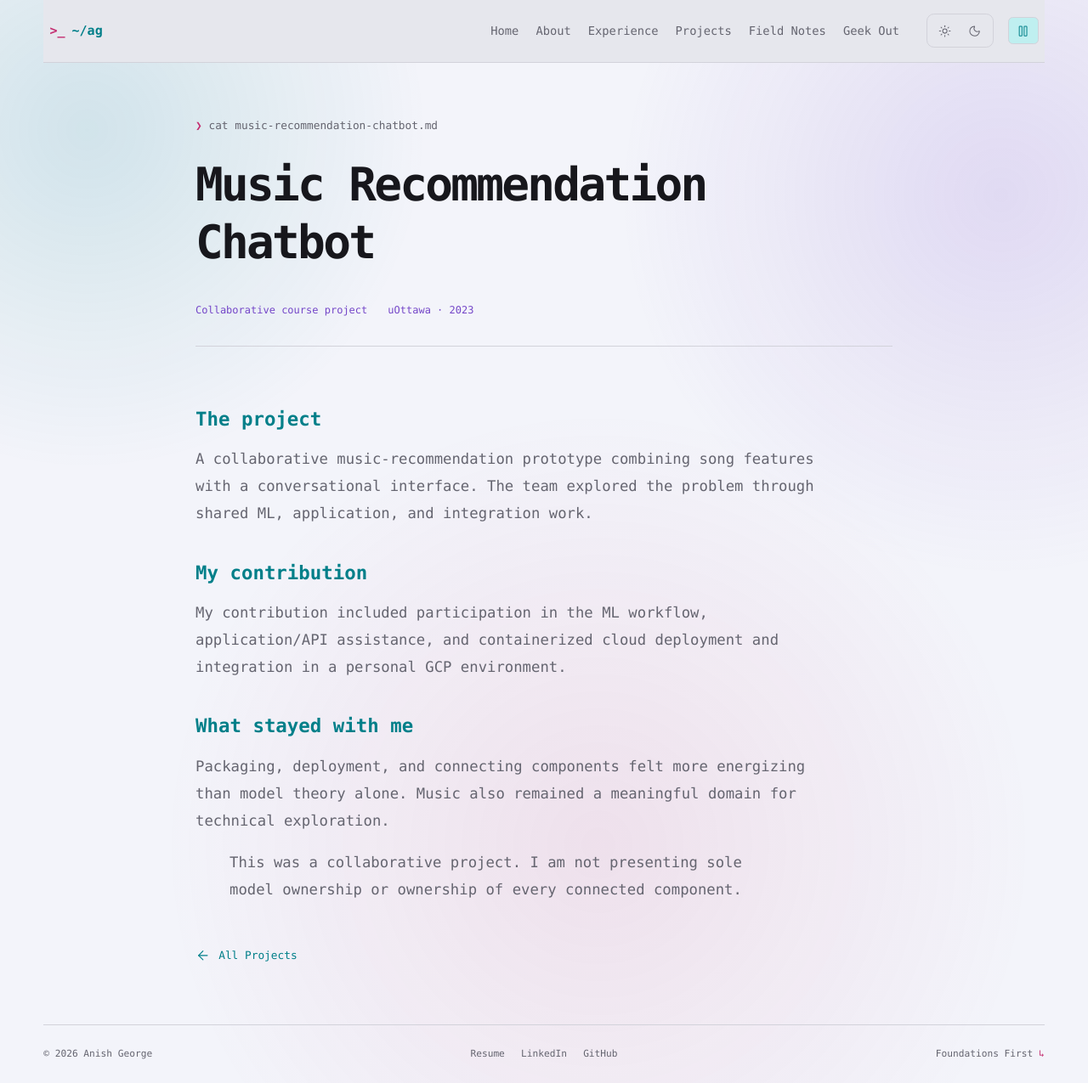
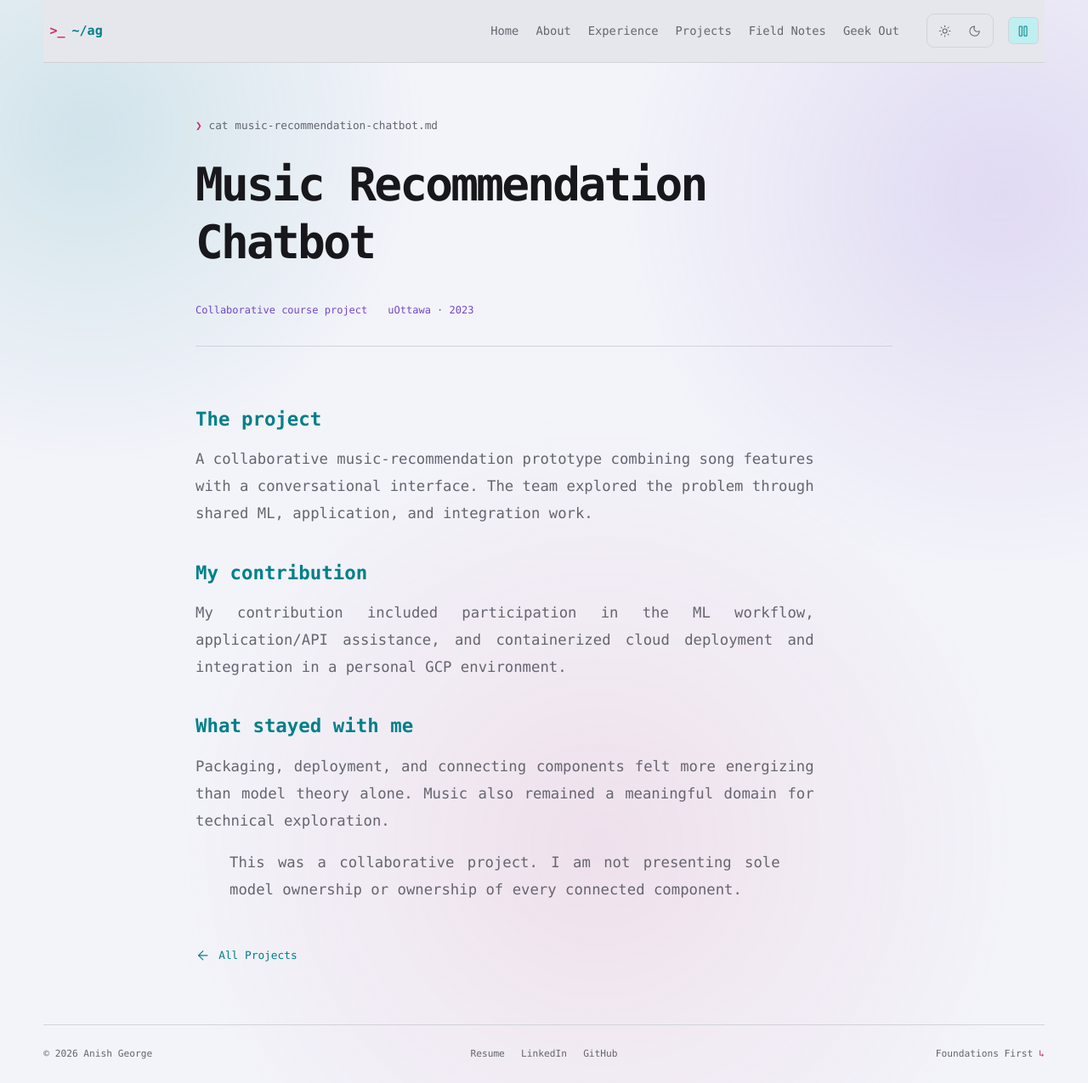
Before and after one commit to ANISHG-26/ANISHG-26.github.io, a Jekyll site: the page built from _projects/music-recommendation-chatbot.md, in a window 1280 px wide and 1275 px high. Shown: the whole window at 85% size. Built offline with Jekyll 4.4.1, drawn with Linux system fonts in a browser that asks for light colours; nearby versions of some CDN libraries.

Commit message:
refine: justify markdown body copy

```diff
--- a/assets/css/portfolio.css
+++ b/assets/css/portfolio.css
@@ -291,7 +291,7 @@ svg { width: 1.1rem; height: 1.1rem; flex: 0 0 auto; }
 .post-content { padding-block: 2rem; max-width: 70ch; font-family: var(--font-code); font-size: 1.08rem; line-height: 1.85; }
 .post-content > p:first-child { font-size: 1.4rem; color: var(--foreground); }
 .post-content h2 { margin-top: 2.4rem; font-size: 1.4rem; color: var(--cyan); }
-.post-content p { color: var(--muted-foreground); }
+.post-content p { color: var(--muted-foreground); text-align: justify; text-justify: inter-word; text-align-last: left; }
 .back-link { display: inline-flex; align-items: center; gap: .6rem; font: .8rem var(--font-code); color: var(--cyan); }
 .site-footer { display: flex; justify-content: space-between; flex-wrap: wrap; gap: 1rem; border-top: 1px solid var(--border); padding-block: 1.5rem; color: var(--muted-foreground); font: .7rem/1.8 var(--font-code); }
 .footer-links { display: flex; gap: 1.2rem; }
```
